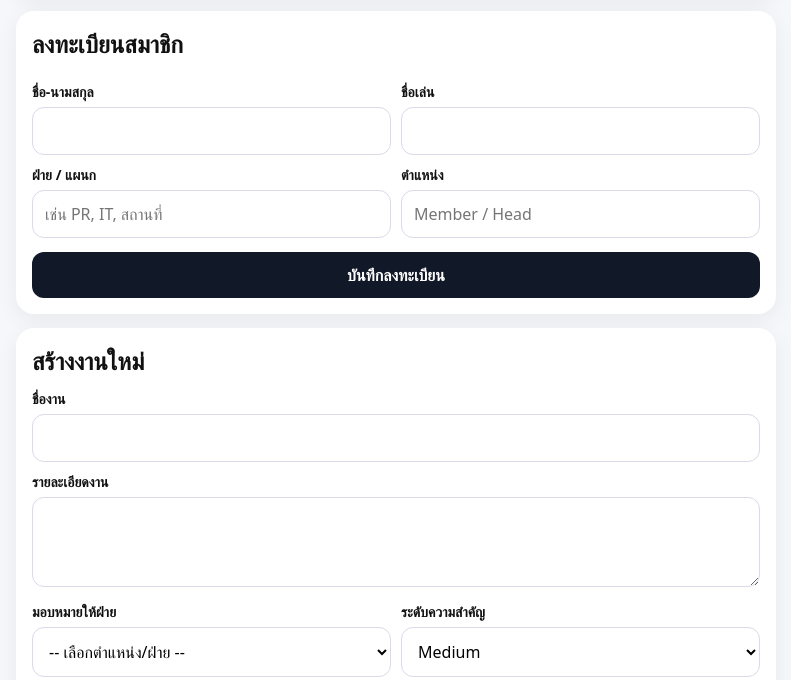
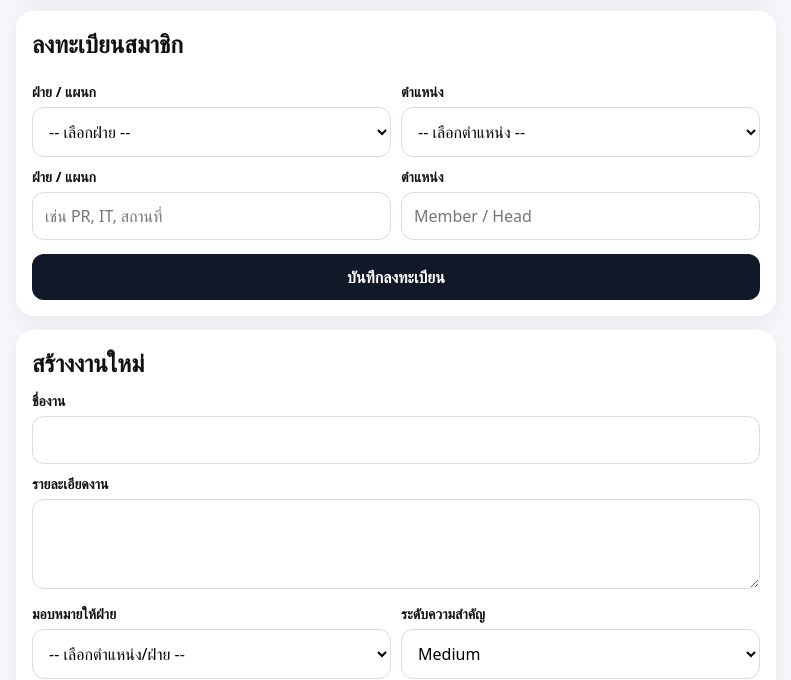
Before and after one commit to Muxlsxd/ClubBot, a website: page public/index.html in a window 1280 px wide. Shown: the part 124-804 px from the top of the page, without its empty margins (244-1035 px from the left). Drawn offline with Linux system fonts and the light colour scheme.

Commit message:
Update registration form with dropdowns

```diff
--- a/public/index.html
+++ b/public/index.html
@@ -76,12 +76,37 @@
       <form id="registerForm">
         <div class="row">
           <div>
-            <label>ชื่อ-นามสกุล</label>
-            <input name="fullName" required>
+            <label>ฝ่าย / แผนก</label>
+            <select name="department" required>
+              <option value="" disabled selected>-- เลือกฝ่าย --</option>
+              <option value="ประธานโครงการ">ประธานโครงการ</option>
+              <option value="รองประธานโครงการ">รองประธานโครงการ</option>
+              <option value="เลขานุการ">เลขานุการ</option>
+              <option value="เหรัญญิก">เหรัญญิก</option>
+              <option value="ทะเบียน">ทะเบียน</option>
+              <option value="สวัสดิการ">สวัสดิการ</option>
+              <option value="พัสดุ">พัสดุ</option>
+              <option value="Run script">Run script</option>
+              <option value="ช่างภาพ">ช่างภาพ</option>
+              <option value="วิชาการ">วิชาการ</option>
+              <option value="นันทนาการ">นันทนาการ</option>
+              <option value="ศิลป์">ศิลป์</option>
+              <option value="เอกสาร">เอกสาร</option>
+              <option value="พยาบาล">พยาบาล</option>
+              <option value="สถานที่">สถานที่</option>
+              <option value="กราฟฟิก">กราฟฟิก</option>
+              <option value="สปอนเซอร์">สปอนเซอร์</option>
+              <option value="ประชาสัมพันธ์">ประชาสัมพันธ์</option>
+            </select>
           </div>
           <div>
-            <label>ชื่อเล่น</label>
-            <input name="nickname" required>
+            <label>ตำแหน่ง</label>
+            <select name="position" required>
+              <option value="" disabled selected>-- เลือกตำแหน่ง --</option>
+              <option value="หัวหน้าฝ่าย (Head)">หัวหน้าฝ่าย (Head)</option>
+              <option value="รองหัวหน้าฝ่าย (Co-Head)">รองหัวหน้าฝ่าย (Co-Head)</option>
+              <option value="สมาชิก (Member)">สมาชิก (Member)</option>
+            </select>
           </div>
         </div>
 
```
